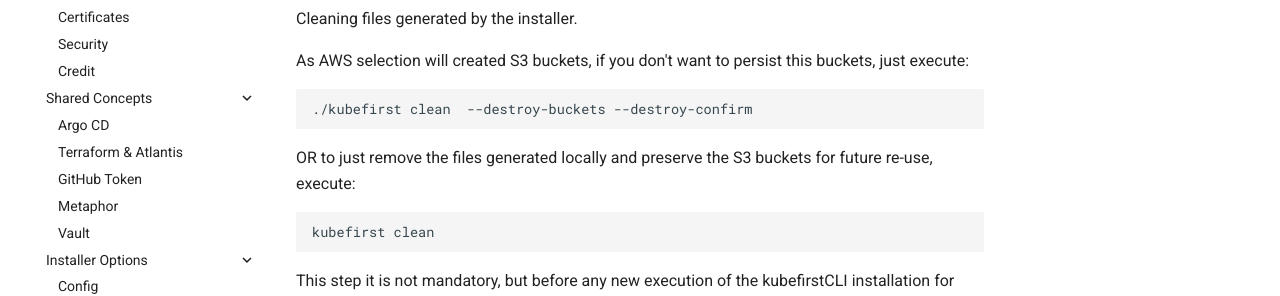
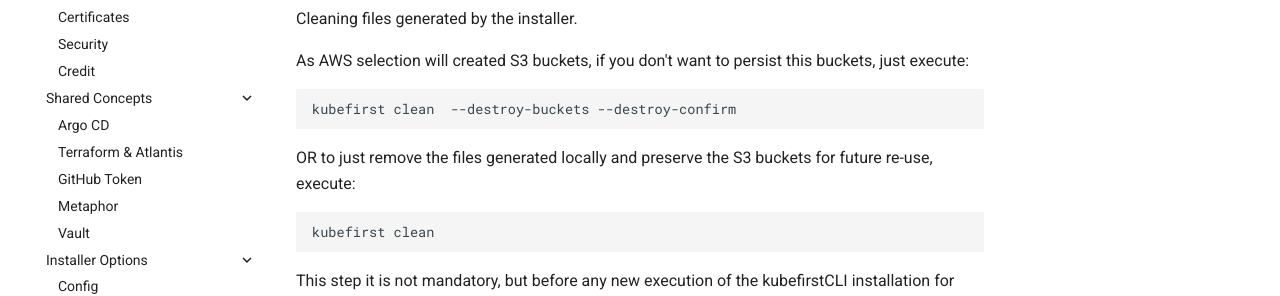
Before and after one commit to konstructio/kubefirst, an MkDocs documentation site: the page built from docs/kubefirst/gitlab/destroy.md, in a window 1280 px wide and 1119 px high. Shown: the part 613-909 px from the top of the window. Built offline with MkDocs 1.6.1 and Material for MkDocs 9.7.7, drawn with Linux system fonts in a browser that asks for light colours; comment, search, counter and statistics services are not loaded.

````diff
--- a/docs/kubefirst/gitlab/destroy.md
+++ b/docs/kubefirst/gitlab/destroy.md
@@ -18,7 +18,7 @@ Cleaning files generated by the installer.
 As AWS selection will created S3 buckets, if you don't want to persist this buckets, just execute:
 
 ```bash
-./kubefirst clean  --destroy-buckets --destroy-confirm
+kubefirst clean  --destroy-buckets --destroy-confirm
 ```
 OR to just remove the files generated locally and preserve the S3 buckets for future re-use, execute:
 
````
Also changed, not shown: docs/kubefirst/github/destroy.md (+1 -1 lines).
